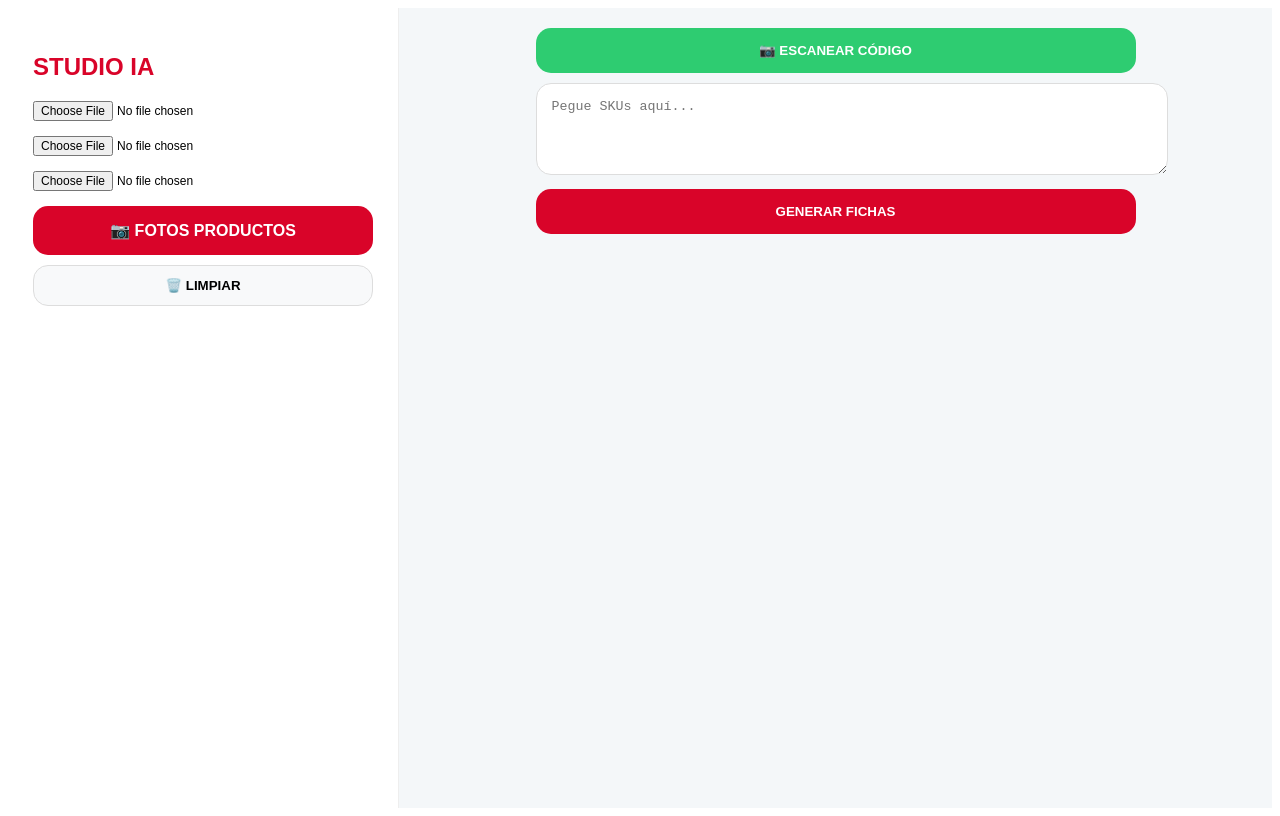
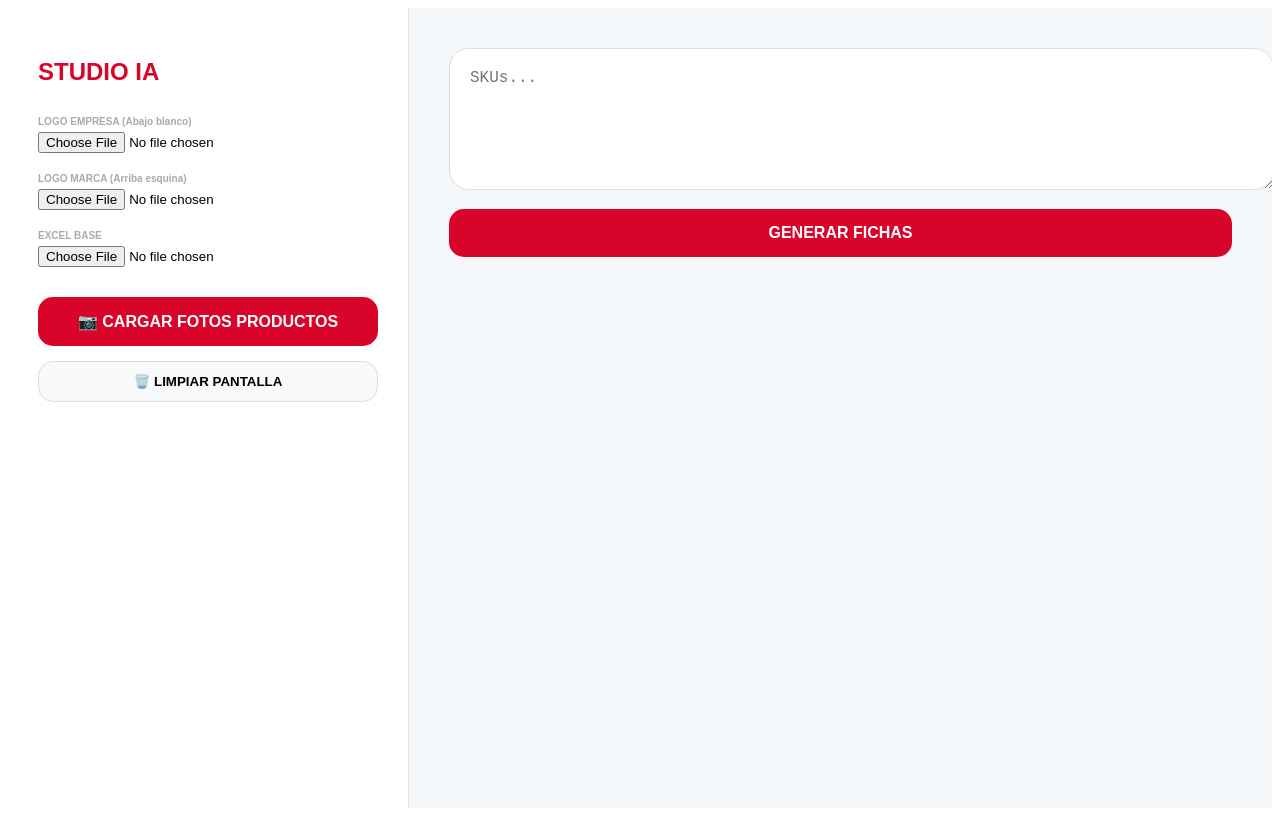
Before and after one commit to tabladamotosrepuestos-art/mi-app-estudio, a React (Vite) app in the folder mi-app-ai/: page / in a window 1280 px wide. Built offline with nearby package versions, Linux system fonts and the light colour scheme; the HTML template or start-up script is replaced by a standard one.

Commit message:
Update App.tsx

```diff
--- a/mi-app-ai/src/App.tsx
+++ b/mi-app-ai/src/App.tsx
@@ -28,7 +28,7 @@ const FichaStudioIA = ({ producto, bancoFotos, reglasPack, logoEmpresa, logoMarc
           try {
             const data = [new ClipboardItem({ [blob.type]: blob })];
             await navigator.clipboard.write(data);
-            alert("✅ Imagen copiada.");
+            alert("✅ Imagen copiada al portapapeles.");
           } catch (err) { alert("Error al copiar."); }
         }
       }, 'image/png');
@@ -36,26 +36,29 @@ const FichaStudioIA = ({ producto, bancoFotos, reglasPack, logoEmpresa, logoMarc
   };
 
   return (
-    <div style={{ width: '100%', maxWidth: '380px', margin: '0 auto', background: 'white', borderRadius: '30px', boxShadow: '0 10px 30px rgba(0,0,0,0.1)', overflow: 'hidden' }}>
-      {/* SECCIÓN DE BOTONES (Integrada arriba de la ficha) */}
-      <div style={{ padding: '15px', borderBottom: '1px solid #eee', background: '#fcfcfc' }}>
-        <div style={{ display: 'flex', justifyContent: 'space-between', marginBottom: '10px' }}>
-          <button onClick={copiarImagen} style={{ flex: 1, marginRight: '8px', padding: '10px', background: 'white', border: '1px solid #ddd', borderRadius: '10px', fontWeight: 'bold', fontSize: '12px', cursor: 'pointer' }}>📋 COPIAR IMAGEN</button>
-          <button onClick={onDelete} style={{ padding: '10px 15px', background: '#eee', border: 'none', borderRadius: '10px', cursor: 'pointer' }}>✕</button>
+    <div style={{ display: 'flex', flexDirection: 'column', gap: '15px', width: '380px' }}>
+      {/* PANEL DE CONTROL SUPERIOR */}
+      <div style={{ backgroundColor: 'white', borderRadius: '25px', padding: '18px', boxShadow: '0 10px 30px rgba(0,0,0,0.05)', border: '1px solid #f0f0f0' }}>
+        <div style={{ display: 'flex', justifyContent: 'space-between', marginBottom: '10px', alignItems: 'center' }}>
+          <span style={{ backgroundColor: '#e8f5e9', color: '#2ecc71', padding: '4px 10px', borderRadius: '10px', fontSize: '9px', fontWeight: 'bold' }}>CONTROL</span>
+          <div style={{ display: 'flex', gap: '5px' }}>
+            <button onClick={copiarImagen} style={{ background: '#f8f9fa', border: '1px solid #ddd', borderRadius: '8px', padding: '8px 12px', fontSize: '11px', cursor: 'pointer', fontWeight: 'bold' }}>📋 COPIAR</button>
+            <button onClick={onDelete} style={{ border: 'none', background: 'none', cursor: 'pointer', color: '#ddd', fontSize: '18px' }}>✕</button>
+          </div>
         </div>
-        <div style={{ display: 'flex', gap: '5px' }}>
+        <div style={{ display: 'flex', gap: '8px' }}>
           {[1, 3, 6, 12].map(n => (
             <button key={n} onClick={() => onUpdate({...producto, cantidad: n})}
-              style={{ flex: 1, padding: '12px 0', borderRadius: '10px', border: 'none', fontSize: '13px', fontWeight: 'bold', cursor: 'pointer', backgroundColor: producto.cantidad === n ? '#d90429' : '#eee', color: producto.cantidad === n ? 'white' : '#666' }}>x{n}</button>
+              style={{ flex: 1, padding: '12px 0', borderRadius: '12px', border: 'none', fontSize: '11px', fontWeight: 'bold', cursor: 'pointer', backgroundColor: producto.cantidad === n ? '#d90429' : '#f0f0f0', color: producto.cantidad === n ? 'white' : '#666' }}>x{n}</button>
           ))}
         </div>
       </div>
 
-      {/* ÁREA DE CAPTURA (Lo que se copia) */}
-      <div ref={fichaRef} style={{ background: 'white', position: 'relative' }}>
-        <div style={{ height: '300px', display: 'flex', alignItems: 'center', justifyContent: 'center', padding: '20px', position: 'relative' }}>
+      {/* DISEÑO DE LA FICHA (CAPTURA) */}
+      <div ref={fichaRef} style={{ backgroundColor: 'white', borderRadius: '35px', overflow: 'hidden', boxShadow: '0 20px 45px rgba(0,0,0,0.12)', position: 'relative' }}>
+        <div style={{ height: '280px', display: 'flex', alignItems: 'center', justifyContent: 'center', background: 'white', padding: '20px', position: 'relative' }}>
           <div style={{ position: 'absolute', top: '15px', left: '15px', background: '#d90429', color: 'white', padding: '5px 12px', borderRadius: '12px', fontSize: '10px', fontWeight: 'bold' }}>SKU: {producto.sku}</div>
-          {logoMarca && <img src={logoMarca} alt="marca" style={{ position: 'absolute', top: '15px', right: '15px', height: '60px', maxWidth: '100px', objectFit: 'contain' }} />}
+          {logoMarca && <img src={logoMarca} alt="marca" style={{ position: 'absolute', top: '10px', right: '10px', height: '60px', maxWidth: '110px', objectFit: 'contain' }} />}
 
           <div style={{ position: 'absolute', top: '80px', right: '15px', display: 'flex', flexDirection: 'column', gap: '8px' }}>
             {descFinal > 0 && (
@@ -78,7 +81,7 @@ const FichaStudioIA = ({ producto, bancoFotos, reglasPack, logoEmpresa, logoMarc
 
         <div style={{ backgroundColor: 'black', padding: '25px', color: 'white' }}>
           <div style={{ display: 'flex', justifyContent: 'space-between', alignItems: 'flex-start', marginBottom: '15px' }}>
-            <div style={{ flex: 1, paddingRight: '10px' }}><h4 style={{ margin: 0, fontSize: '15px', textTransform: 'uppercase', fontWeight: '900' }}>{producto.nombre}</h4></div>
+            <div style={{ flex: 1, paddingRight: '10px' }}><h4 style={{ margin: 0, fontSize: '15px', textTransform: 'uppercase', fontWeight: '900', lineHeight: '1.2' }}>{producto.nombre}</h4></div>
             <div style={{ textAlign: 'right' }}>
               <div style={{ fontSize: '10px', textDecoration: 'line-through', color: '#555' }}>${precioBase.toLocaleString('es-AR')}</div>
               <div style={{ fontSize: '26px', color: '#d90429', fontWeight: '900' }}>${unitarioFinal.toLocaleString('es-AR', { maximumFractionDigits: 0 })}</div>
@@ -116,15 +119,6 @@ export default function App() {
   const [logoEmpresa, setLogoEmpresa] = useState<string | null>(null);
   const [logoMarca, setLogoMarca] = useState<string | null>(null);
   const [reglasPack, setReglasPack] = useState<Regla[]>([{ x: 3, y: 10 }, { x: 7, y: 15 }, { x: 12, y: 20 }]);
-  const [scanning, setScanning] = useState(false);
-  const scannerRef = useRef<any>(null);
-
-  useEffect(() => {
-    const script = document.createElement("script");
-    script.src = "https://unpkg.com/html5-qrcode";
-    script.async = true;
-    document.body.appendChild(script);
-  }, []);
 
   const procesarSku = (sku: string) => {
     const c = sku.trim(); if (!c) return;
@@ -139,57 +133,79 @@ export default function App() {
     }, ...prev]);
   };
 
-  const toggleScanner = async () => {
-    if (scanning) {
-      if (scannerRef.current) { try { await scannerRef.current.stop(); } catch (e) {} }
-      setScanning(false);
-    } else {
-      setScanning(true);
-      setTimeout(() => {
-        try {
-          // @ts-ignore
-          const html5QrCode = new window.Html5Qrcode("reader");
-          scannerRef.current = html5QrCode;
-          html5QrCode.start({ facingMode: "environment" }, { fps: 15, qrbox: 250 }, (text: string) => {
-            procesarSku(text);
-            html5QrCode.stop().then(() => setScanning(false));
-          }, () => {}).catch(() => setScanning(false));
-        } catch (e) { setScanning(false); }
-      }, 500);
-    }
-  };
+  return (
+    <div style={{ display: 'flex', height: '100vh', background: '#f4f7f9', fontFamily: 'sans-serif' }}>
+      {/* PANEL IZQUIERDO FIJO */}
+      <aside style={{ width: '340px', background: 'white', padding: '30px', borderRight: '1px solid #e0e6ed', overflowY: 'auto' }}>
+        <h2 style={{ color: '#d90429', fontWeight: '900', marginBottom: '30px' }}>STUDIO IA</h2>
 
-  return (
-    <div style={{ display: 'flex', flexDirection: window.innerWidth < 768 ? 'column' : 'row', height: '100vh', background: '#f4f7f9', fontFamily: 'sans-serif', overflow: 'hidden' }}>
-      {/* SIDEBAR */}
-      <aside style={{ width: window.innerWidth < 768 ? '100%' : '340px', background: 'white', padding: '25px', borderRight: '1px solid #eee', overflowY: 'auto', flexShrink: 0 }}>
-        <h2 style={{ color: '#d90429', fontWeight: '900', marginBottom: '20px' }}>STUDIO IA</h2>
-        <input type="file" onChange={(e) => { const f = e.target.files?.[0]; if (f) { const r = new FileReader(); r.onload = () => setLogoEmpresa(r.result as string); r.readAsDataURL(f); } }} style={{ marginBottom: '15px', fontSize: '12px' }} />
-        <input type="file" onChange={(e) => { const f = e.target.files?.[0]; if (f) { const r = new FileReader(); r.onload = () => setLogoMarca(r.result as string); r.readAsDataURL(f); } }} style={{ marginBottom: '15px', fontSize: '12px' }} />
-        <input type="file" onChange={(e) => { const f = e.target.files?.[0]; if (f) { const r = new FileReader(); r.onload = (evt) => { const wb = XLSX.read(evt.target?.result, { type: 'binary' }); setDbPrecios(XLSX.utils.sheet_to_json(wb.Sheets[wb.SheetNames[0]])); }; r.readAsBinaryString(f); } }} style={{ marginBottom: '15px', fontSize: '12px' }} />
-        <label style={{ display: 'block', padding: '15px', background: '#d90429', color: 'white', borderRadius: '15px', textAlign: 'center', cursor: 'pointer', fontWeight: 'bold', marginBottom: '10px' }}>
-          📷 FOTOS PRODUCTOS
-          <input type="file" hidden multiple onChange={(e) => { const files = e.target.files; if (!files) return; Array.from(files).forEach(f => { const r = new FileReader(); r.onloadend = () => setBancoFotos(prev => ({ ...prev, [f.name.split('.')[0].toLowerCase().trim()]: r.result as string })); r.readAsDataURL(f); }); }} />
+        <div style={{ marginBottom: '20px' }}>
+          <p style={{ fontSize: '10px', fontWeight: 'bold', color: '#aaa', marginBottom: '5px' }}>LOGO EMPRESA (Abajo blanco)</p>
+          <input type="file" onChange={(e) => {
+            const f = e.target.files?.[0]; if (f) { const r = new FileReader(); r.onload = () => setLogoEmpresa(r.result as string); r.readAsDataURL(f); }
+          }} />
+        </div>
+
+        <div style={{ marginBottom: '20px' }}>
+          <p style={{ fontSize: '10px', fontWeight: 'bold', color: '#aaa', marginBottom: '5px' }}>LOGO MARCA (Arriba esquina)</p>
+          <input type="file" onChange={(e) => {
+            const f = e.target.files?.[0]; if (f) { const r = new FileReader(); r.onload = () => setLogoMarca(r.result as string); r.readAsDataURL(f); }
+          }} />
+        </div>
+
+        <div style={{ marginBottom: '30px' }}>
+          <p style={{ fontSize: '10px', fontWeight: 'bold', color: '#aaa', marginBottom: '5px' }}>EXCEL BASE</p>
+          <input type="file" onChange={(e) => {
+            const f = e.target.files?.[0]; if (!f) return;
+            const r = new FileReader(); r.onload = (evt) => {
+              const wb = XLSX.read(evt.target?.result, { type: 'binary' });
+              setDbPrecios(XLSX.utils.sheet_to_json(wb.Sheets[wb.SheetNames[0]]));
+            }; r.readAsBinaryString(f);
+          }} />
+        </div>
+
+        <label style={{ display: 'block', padding: '15px', background: '#d90429', color: 'white', borderRadius: '15px', textAlign: 'center', cursor: 'pointer', fontWeight: 'bold', marginBottom: '15px' }}>
+          📷 CARGAR FOTOS PRODUCTOS
+          <input type="file" hidden multiple onChange={(e) => {
+            const files = e.target.files; if (!files) return;
+            Array.from(files).forEach(f => {
+              const r = new FileReader(); r.onloadend = () => setBancoFotos(prev => ({ ...prev, [f.name.split('.')[0].toLowerCase().trim()]: r.result as string }));
+              r.readAsDataURL(f);
+            });
+          }} />
         </label>
-        <button onClick={() => setItems([])} style={{ width: '100%', padding: '12px', background: '#f8f9fa', borderRadius: '15px', border: '1px solid #ddd', fontWeight: 'bold' }}>🗑️ LIMPIAR</button>
+
+        <button onClick={() => setItems([])} style={{ width: '100%', padding: '12px', background: '#f8f9fa', borderRadius: '15px', cursor: 'pointer', fontWeight: 'bold', border: '1px solid #ddd' }}>🗑️ LIMPIAR PANTALLA</button>
       </aside>
 
-      {/* MAIN */}
-      <main style={{ flex: 1, padding: '20px', overflowY: 'auto' }}>
-        <div style={{ maxWidth: '600px', margin: '0 auto 30px', textAlign: 'center' }}>
-          <button onClick={toggleScanner} style={{ width: '100%', padding: '15px', background: '#2ecc71', color: 'white', border: 'none', borderRadius: '15px', fontWeight: 'bold', marginBottom: '10px' }}>
-            {scanning ? "❌ CERRAR CÁMARA" : "📷 ESCANEAR CÓDIGO"}
+      {/* ÁREA CENTRAL DE TRABAJO */}
+      <main style={{ flex: 1, padding: '40px', overflowY: 'auto' }}>
+        <div style={{ maxWidth: '800px', margin: '0 auto 40px' }}>
+          <textarea
+            value={skuInput}
+            onChange={(e) => setSkuInput(e.target.value)}
+            placeholder="SKUs..."
+            style={{ width: '100%', height: '100px', borderRadius: '20px', padding: '20px', border: '1px solid #ddd', fontSize: '16px', marginBottom: '15px', outline: 'none' }}
+          />
+          <button
+            onClick={() => { skuInput.split('\n').forEach(procesarSku); setSkuInput(""); }}
+            style={{ width: '100%', padding: '15px', background: '#d90429', color: 'white', borderRadius: '15px', fontWeight: 'bold', cursor: 'pointer', border: 'none', fontSize: '16px' }}>
+            GENERAR FICHAS
           </button>
-          {scanning && <div id="reader" style={{ width: '100%', margin: '0 auto 15px', borderRadius: '15px', overflow: 'hidden', border: '2px solid #2ecc71' }}></div>}
-          <textarea value={skuInput} onChange={(e) => setSkuInput(e.target.value)} placeholder="Pegue SKUs aquí..." style={{ width: '100%', height: '60px', padding: '15px', borderRadius: '15px', border: '1px solid #ddd', marginBottom: '10px' }} />
-          <button onClick={() => { skuInput.split('\n').forEach(procesarSku); setSkuInput(""); }} style={{ width: '100%', padding: '15px', background: '#d90429', color: 'white', border: 'none', borderRadius: '15px', fontWeight: 'bold' }}>GENERAR FICHAS</button>
         </div>
 
-        <div style={{ display: 'grid', gridTemplateColumns: 'repeat(auto-fill, minmax(320px, 1fr))', gap: '20px' }}>
+        <div style={{ display: 'grid', gridTemplateColumns: 'repeat(auto-fill, minmax(380px, 1fr))', gap: '40px' }}>
           {items.map(item => (
-            <FichaStudioIA key={item.id} producto={item} bancoFotos={bancoFotos} reglasPack={reglasPack} logoEmpresa={logoEmpresa} logoMarca={logoMarca}
-                           onUpdate={(u) => setItems(items.map(i => i.id === item.id ? u : i))}
-                           onDelete={() => setItems(items.filter(i => i.id !== item.id))} />
+            <FichaStudioIA
+              key={item.id}
+              producto={item}
+              bancoFotos={bancoFotos}
+              reglasPack={reglasPack}
+              logoEmpresa={logoEmpresa}
+              logoMarca={logoMarca}
+              onUpdate={(u) => setItems(items.map(i => i.id === item.id ? u : i))}
+              onDelete={() => setItems(items.filter(i => i.id !== item.id))}
+            />
           ))}
         </div>
       </main>
```
